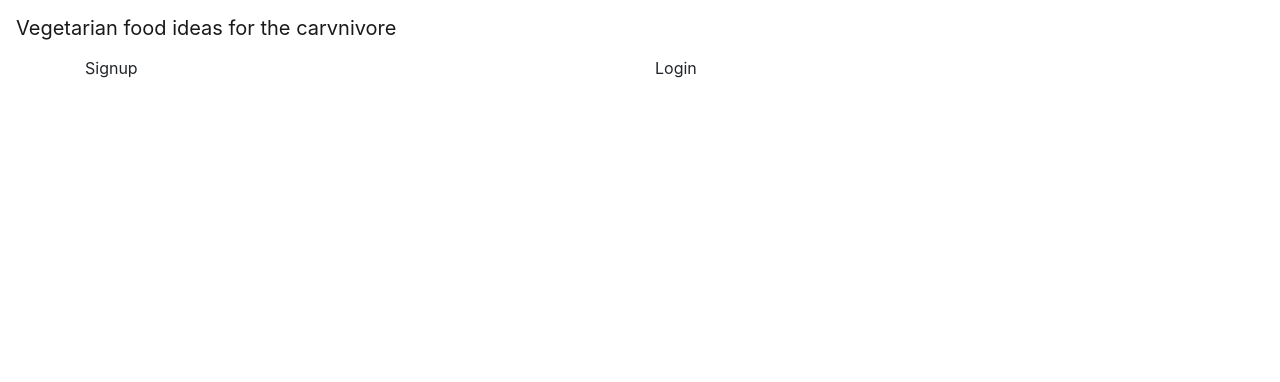
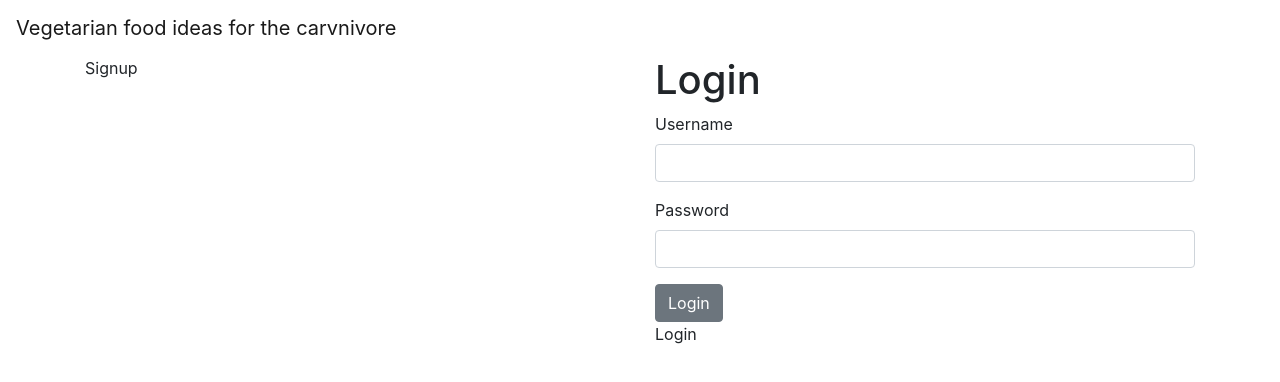
Before and after one commit to braddozier93/Vegetarian-Food-Ideas-Client, a React (Create React App) app: page / in a window 1280 px wide. Shown: the top 382 px of the page. Built offline with nearby package versions, Linux system fonts and the light colour scheme.

Commit message:
deployment

```diff
--- a/src/auth/Auth.js
+++ b/src/auth/Auth.js
@@ -1,5 +1,7 @@
 import React from 'react';
 import {Container, Row, Col} from 'reactstrap';
+import Login from './Login';
+//import APIURL from './../helpers/Environment';
 
 const Auth = (props) => {
     return(
@@ -8,7 +10,8 @@ const Auth = (props) => {
                 <Col md="6">
                     Signup
                 </Col>
-                <Col md="6">
+                <Col md="6" className="login-col">
+                <Login updateToken={props.updateToken} />
                     Login
                 </Col>
             </Row>
--- /dev/null
+++ b/src/auth/Login.js
@@ -0,0 +1,42 @@
+import React, {useState} from 'react';
+import {Form, FormGroup, Label, Input, Button} from 'reactstrap';//import lots of bootstrap components, many of which are related to bootstrap form.
+import APIURL from './../helpers/Environment';
+
+const Login = (props) => {
+    const [username, setUsername] = useState('');//creating state variables 'username' and 'password' which will be fed information from the input fields in our form.
+    const [password, setPassword] = useState('');//we want these to be contolled by React, as oppsed to grabbing these values of the input fields without using state variables. to avoid possible bugs
+
+    const handleSubmit = (event) => {
+        event.preventDefault();
+        fetch(`${APIURL}/login`,{
+            method: 'POST',
+            body: JSON.stringify({userName: username, password: password}),
+            headers: new Headers({
+                'Content-Type': 'application/json'
+            })
+        }).then(
+            (response) => response.json()
+        ).then((data) => {
+            props.updateToken(data.sessionToken);
+        })
+    }
+
+    return (
+    <div>
+        <h1>Login</h1>
+        <Form onSubmit={handleSubmit}>
+            <FormGroup>
+                <Label htmlFor="username">Username</Label>
+                <Input onChange={(e) => setUsername(e.target.value)} name="username" value={username} />{/**the value of the input fields is ultimately controlled by react. Because this component doesn't implement any use for setUsername or setPassword, the input fields will be stuck with no text inside, even if the user types them in */}
+            </FormGroup>
+            <FormGroup>
+                <Label htmlFor="password">Password</Label>
+                <Input onChange={(e) => setPassword(e.target.value)} name="password" value={password}/>
+            </FormGroup>
+            <Button type="submit">Login</Button>
+        </Form>
+    </div>
+    )
+}
+
+export default Login;
--- /dev/null
+++ b/src/helpers/Environment.js
@@ -0,0 +1,17 @@
+let APIURL = '';
+
+switch (window.location.hostname) {
+    //this is the local host name of my react app
+    case 'localhost' || '127.0.0.1':
+        //this is the local host name of my server/api
+        APIURL = 'http://localhost:3001';
+        break;
+        //this is the deplyed react application
+    case 'bd-veglogapi.herokuapp.com':
+        //this is the full url of my deployed server/API
+        APIURL = 'https://bd-vegapi.herokuapp.com'
+    default:
+            console.log('cant reach an API')
+}
+
+export default APIURL;
```
Also changed, not shown: 1 other file (tests, documents, lock files or other folders).
